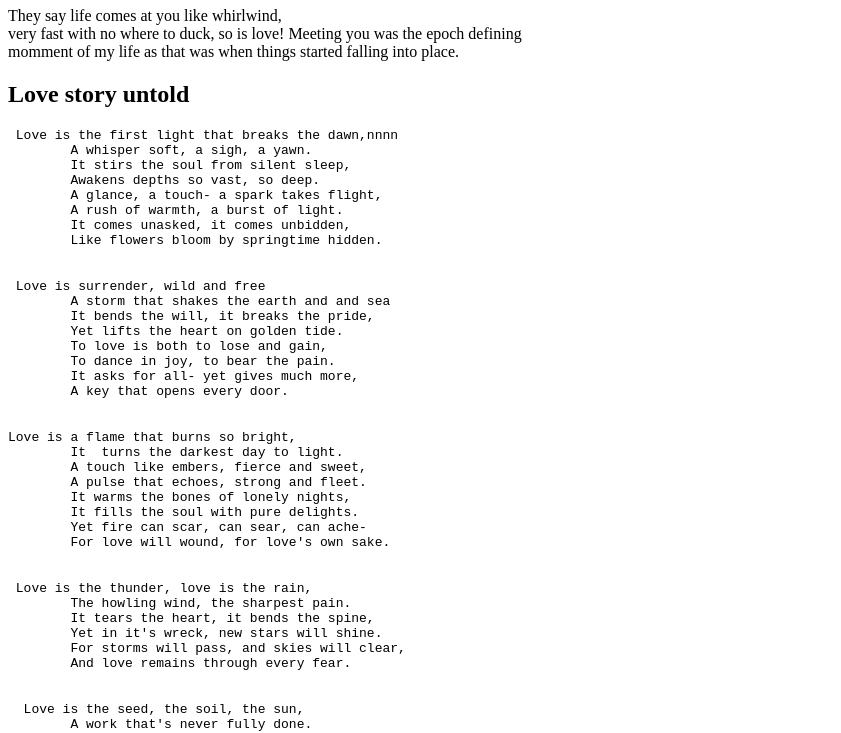
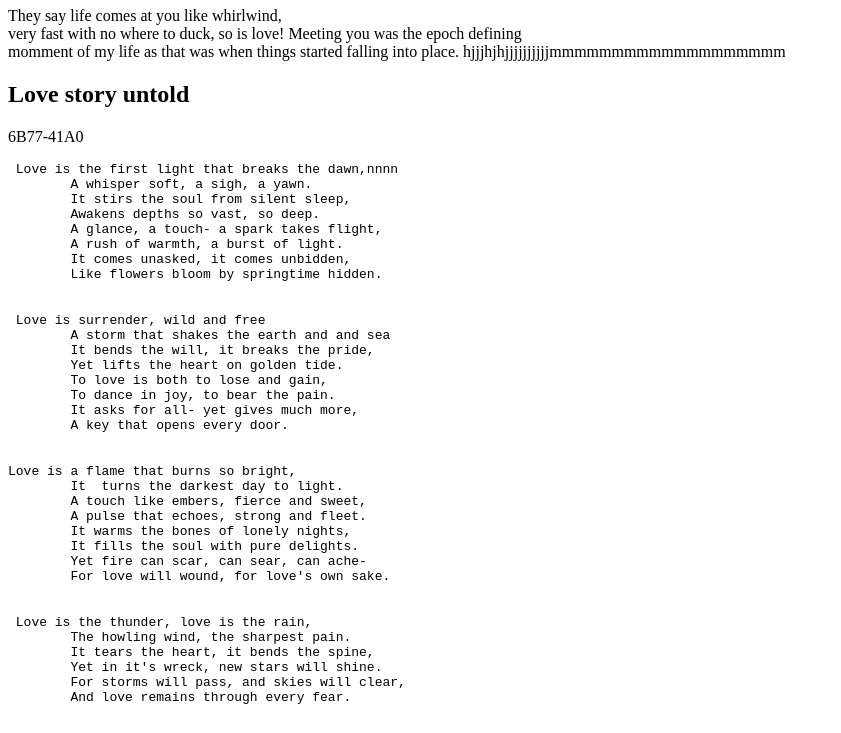
Before and after one commit to henry-mark-77/henry-mark-77.github.io, a plain HTML site: page index.html in a window 1280 px wide. Shown: the part 73-806 px from the top of the page, without its empty margins (0-841 px from the left). Drawn offline with Linux system fonts and the light colour scheme.

Commit message:
second commit

```diff
--- a/index.html
+++ b/index.html
@@ -9,10 +9,11 @@
     <h1>Background</h1>
     <p>They say life comes at you like whirlwind, <br> very fast with no where to duck, so is love!
         Meeting you was the epoch defining <br> momment of my life as that was when things started
-        falling into place.
+        falling into place. hjjjhjhjjjjjjjjjjmmmmmmmmmmmmmmmmmmm
 
     </p>
     <h2>Love story untold</h2>
+    6B77-41A0
 
 
     <p> <pre> Love is the first light that breaks the dawn,nnnn
```
